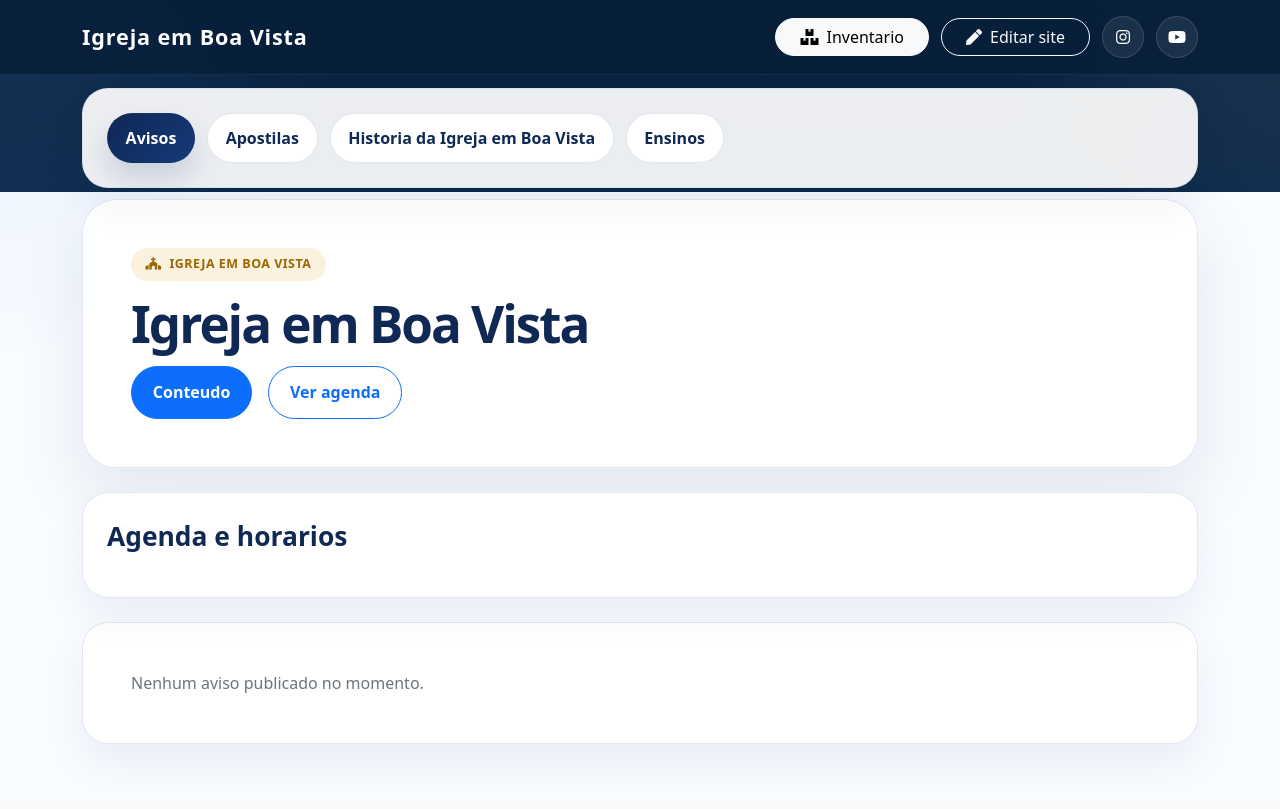
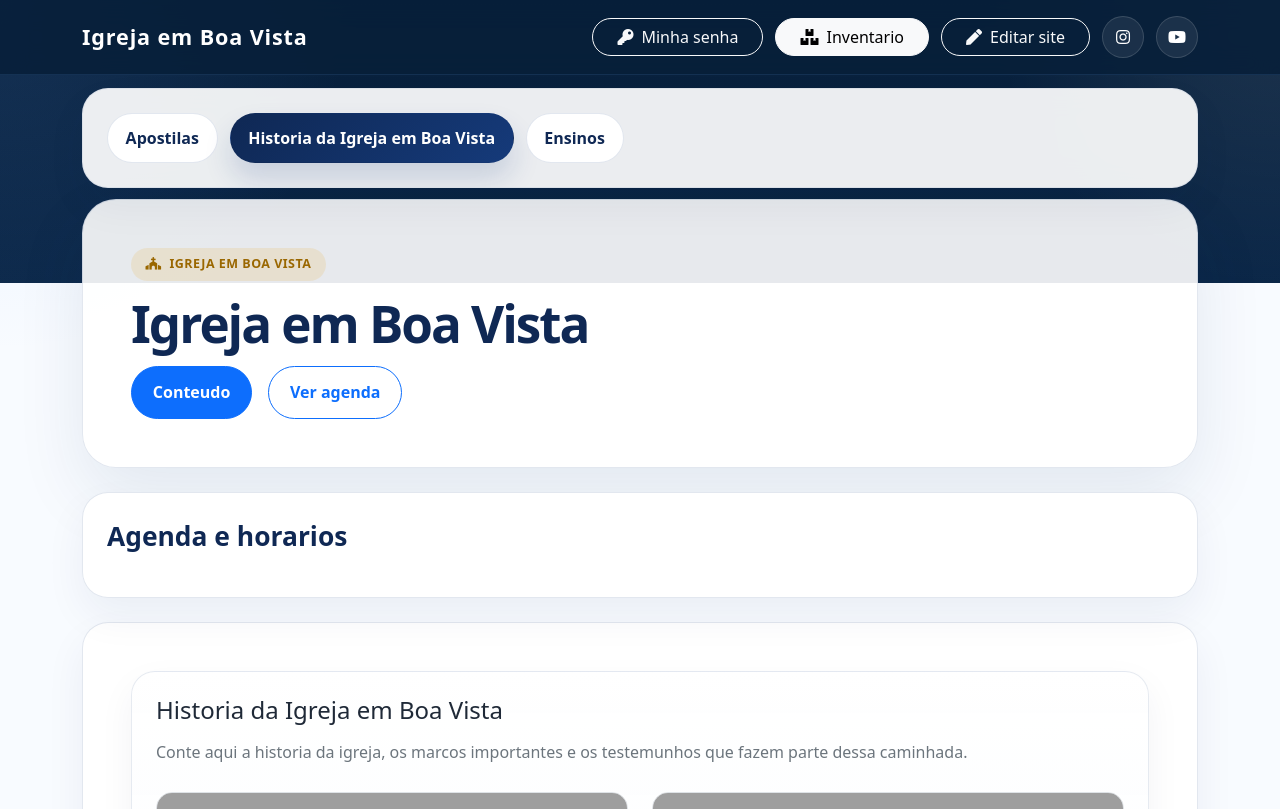
Before and after one commit to conectacasarr/inventario, a Flask app: page /igrejaemboavista in a window 1280 px wide. Shown: the top 809 px of the page. Before the commit the page ends 744 px from the top, so only its background shows below. Run offline with Flask 3, Linux system fonts and the light colour scheme; a user stored in the database is signed in; data comes from the database, SQL or seed files in the repository; data that the repository does not hold is empty; grey boxes are pictures that could not be loaded.

Commit message:
feat: simplify church tabs and add self-service password change

```diff
--- a/app.py
+++ b/app.py
@@ -1731,6 +1731,48 @@ def resetar_senha(token):
         return redirect(url_for("login"))
 
     return render_template("resetar_senha.html", token=token, usuario=usuario)
+
+
+@app.route("/minha-senha", methods=["GET", "POST"])
+@app.route("/minha-senha/", methods=["GET", "POST"])
+@login_required
+def alterar_senha():
+    if request.method == "POST":
+        senha_atual = request.form.get("senha_atual", "")
+        nova_senha = request.form.get("nova_senha", "")
+        confirmar_senha = request.form.get("confirmar_senha", "")
+
+        db = get_db()
+        usuario = db.execute("SELECT id, senha_hash FROM usuarios WHERE id = ?", (current_user.id,)).fetchone()
+
+        if not usuario or not check_password_hash(usuario["senha_hash"], senha_atual):
+            flash("A senha atual informada nao confere.", "danger")
+            return render_template("alterar_senha.html")
+
+        if not senha_atende_requisitos(nova_senha):
+            flash("A nova senha deve ter pelo menos 8 caracteres.", "danger")
+            return render_template("alterar_senha.html")
+
+        if nova_senha != confirmar_senha:
+            flash("A confirmacao da nova senha nao confere.", "danger")
+            return render_template("alterar_senha.html")
+
+        if check_password_hash(usuario["senha_hash"], nova_senha):
+            flash("A nova senha precisa ser diferente da senha atual.", "warning")
+            return render_template("alterar_senha.html")
+
+        db.execute(
+            "UPDATE usuarios SET senha_hash = ? WHERE id = ?",
+            (generate_password_hash(nova_senha), current_user.id),
+        )
+        db.commit()
+        registrar_log("Senha alterada pelo proprio usuario")
+        db.commit()
+        flash("Senha alterada com sucesso.", "success")
+        return redirect(url_for("alterar_senha"))
+
+    return render_template("alterar_senha.html")
+
 
 @app.route("/logout")
 @app.route("/logout/")
@@ -2077,14 +2119,12 @@ def igreja_publico():
         abort(404)
     conn = get_db()
     config = igreja_obter_config(conn)
-    avisos = igreja_listar_avisos(conn, somente_ativos=True)
     apostilas = igreja_listar_materiais(conn, categoria="apostila", somente_ativos=True)
     ensinos = igreja_listar_materiais(conn, categoria="ensino", somente_ativos=True)
     conn.close()
     return render_template(
         "igrejaemboavista_publico.html",
         config=config,
-        avisos=avisos,
         apostilas=apostilas,
         ensinos=ensinos,
     )
--- a/templates/base_simples.html
+++ b/templates/base_simples.html
@@ -83,6 +83,7 @@
                         <ul class="dropdown-menu dropdown-menu-end app-user-menu" aria-labelledby="navbarUserDropdown">
                             <li><span class="dropdown-item-text"><small>Logado como: {{ current_user.tipo }}</small></span></li>
                             <li><hr class="dropdown-divider"></li>
+                            <li><a class="dropdown-item" href="{{ url_for('alterar_senha') }}"><i class="fas fa-key"></i> Alterar senha</a></li>
                             {% if current_user.pode_editar_igreja %}
                             <li><a class="dropdown-item" href="{{ url_for('igreja_admin') }}"><i class="fas fa-church"></i> Editar portal da igreja</a></li>
                             {% endif %}
--- a/templates/igrejaemboavista_publico.html
+++ b/templates/igrejaemboavista_publico.html
@@ -225,6 +225,11 @@
                 <a href="{{ igreja_path('/') }}" class="ibv-brand">{{ config.nome_site or 'Igreja em Boa Vista' }}</a>
             </div>
             <div class="ibv-header-actions">
+                {% if current_user.is_authenticated %}
+                <a href="{{ url_for('alterar_senha') }}" class="btn btn-outline-light rounded-pill px-4">
+                    <i class="fas fa-key me-2"></i>Minha senha
+                </a>
+                {% endif %}
                 {% if current_user.is_authenticated and current_user.pode_acessar_inventario %}
                 <a href="{{ url_for('inventario') }}" class="btn btn-light rounded-pill px-4">
                     <i class="fas fa-boxes me-2"></i>Inventario
@@ -252,9 +257,8 @@
     <main class="container pb-5">
         <section class="ibv-top-tabs-shell p-3 p-lg-4 mb-4" id="conteudo-portal">
             <div class="ibv-tab-nav">
-                <button type="button" class="ibv-tab-button active" data-ibv-tab="avisos">Avisos</button>
                 <button type="button" class="ibv-tab-button" data-ibv-tab="apostilas">{{ config.apostilas_titulo or 'Apostilas' }}</button>
-                <button type="button" class="ibv-tab-button" data-ibv-tab="historia">{{ config.historia_titulo or 'Historia da Igreja em Boa Vista' }}</button>
+                <button type="button" class="ibv-tab-button active" data-ibv-tab="historia">{{ config.historia_titulo or 'Historia da Igreja em Boa Vista' }}</button>
                 <button type="button" class="ibv-tab-button" data-ibv-tab="ensinos">{{ config.ensinos_titulo or 'Ensinos' }}</button>
             </div>
         </section>
@@ -290,28 +294,6 @@
         </section>
 
         <section class="ibv-card ibv-tab-content-shell p-4 p-lg-5">
-            <div class="ibv-tab-pane active" data-ibv-pane="avisos">
-                {% if avisos %}
-                <div class="row g-4">
-                    {% for aviso in avisos %}
-                    <div class="col-md-6">
-                        <article class="h-100 ibv-clean-card p-4">
-                            <h3 class="h5 mb-2">{{ aviso.titulo }}</h3>
-                            <p class="text-secondary mb-3" style="white-space: pre-line;">{{ aviso.descricao }}</p>
-                            {% if aviso.link_url %}
-                            <a href="{{ aviso.link_url }}" target="_blank" rel="noopener noreferrer" class="btn btn-sm btn-outline-primary rounded-pill">
-                                Abrir link
-                            </a>
-                            {% endif %}
-                        </article>
-                    </div>
-                    {% endfor %}
-                </div>
-                {% else %}
-                <div class="text-secondary">Nenhum aviso publicado no momento.</div>
-                {% endif %}
-            </div>
-
             <div class="ibv-tab-pane" data-ibv-pane="apostilas">
                 {% if apostilas %}
                 <div class="row g-4">
@@ -343,7 +325,7 @@
                 {% endif %}
             </div>
 
-            <div class="ibv-tab-pane" data-ibv-pane="historia">
+            <div class="ibv-tab-pane active" data-ibv-pane="historia">
                 <article class="ibv-clean-card p-4">
                     <h3 class="h4 mb-3">{{ config.historia_titulo or 'Historia da Igreja em Boa Vista' }}</h3>
                     <p class="text-secondary mb-0" style="white-space: pre-line;">{{ config.historia_texto or 'Em breve, esta area vai contar a historia da igreja, seus marcos e testemunhos.' }}</p>
@@ -401,7 +383,7 @@
 
     <script>
         function atualizarAreaInicial(destino) {
-            var mostrar = destino === 'avisos';
+            var mostrar = destino === 'historia';
             document.querySelectorAll('[data-ibv-home-block]').forEach(function(bloco) {
                 bloco.classList.toggle('is-hidden', !mostrar);
             });
@@ -420,7 +402,7 @@
             });
         });
 
-        atualizarAreaInicial('avisos');
+        atualizarAreaInicial('historia');
     </script>
 </body>
 </html>
```
Also changed, not shown: templates/alterar_senha.html (added, +49 -0 lines).
